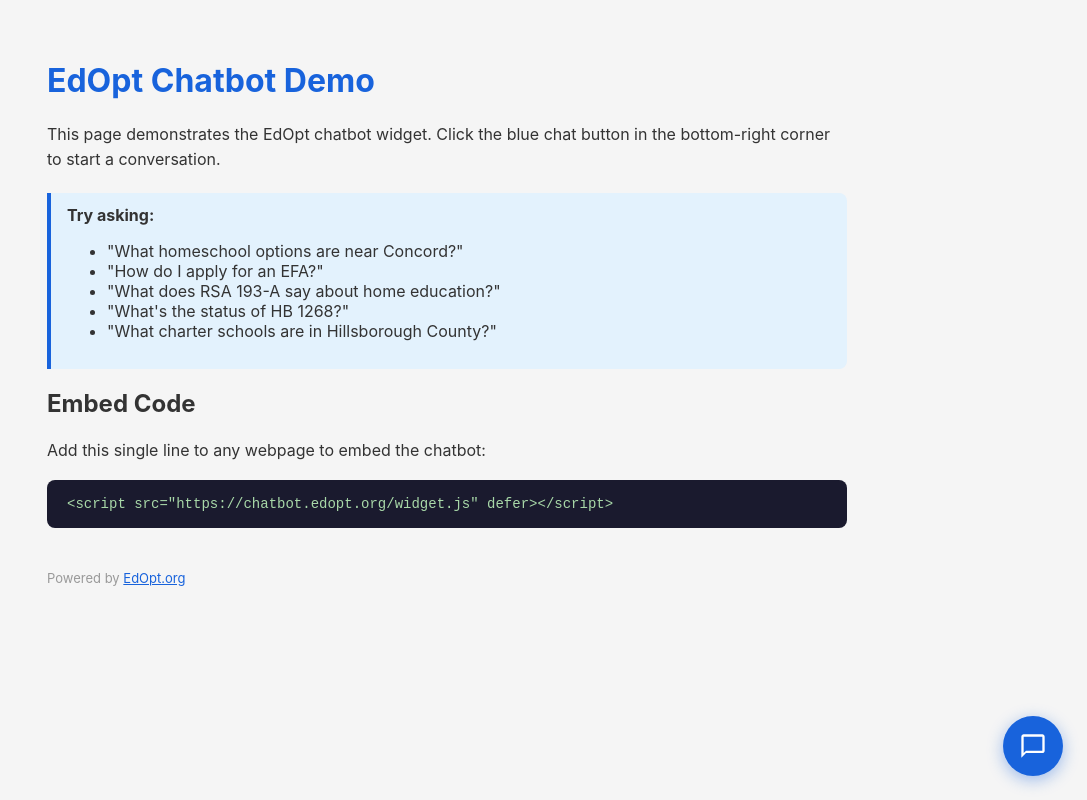
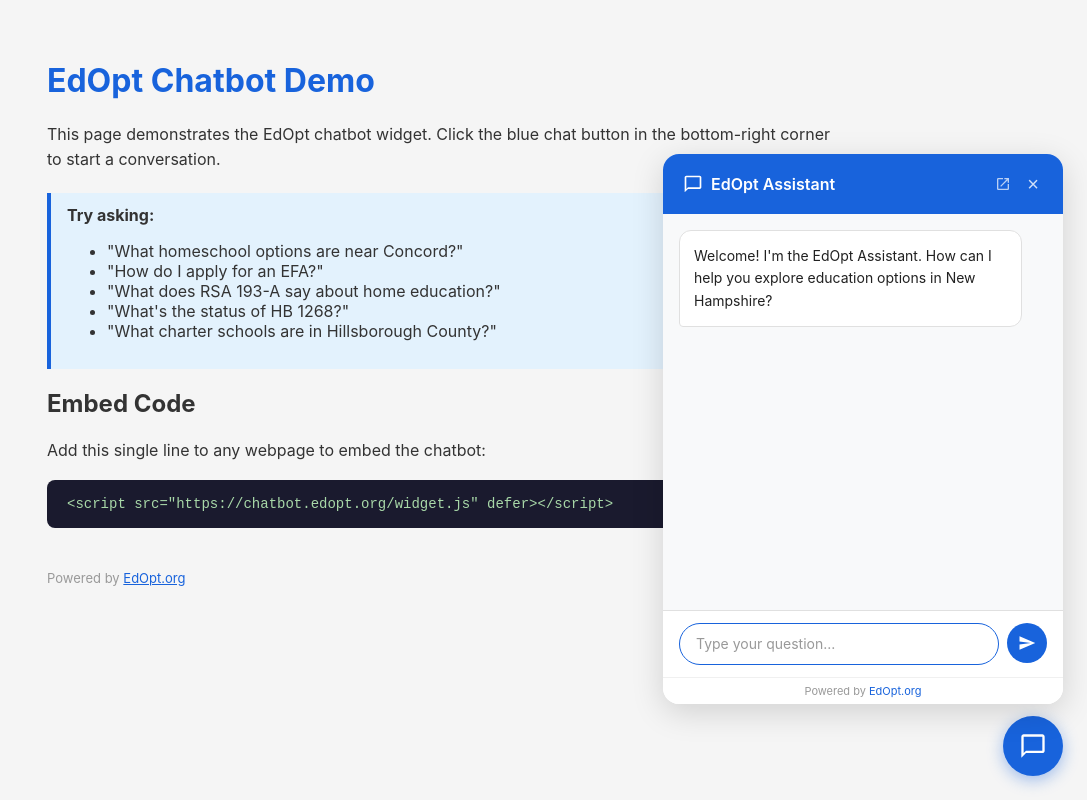
Before and after one commit to cmaidmentnh/edopt-chatbot, a Python web app: template templates/widget_demo.html in a window 1280 px wide. Shown: the whole page, without its empty margins (193-1280 px from the left). Run offline with Jinja, Linux system fonts and the light colour scheme; the template is opened without the code that fills it, so the values that code supplies are empty.

Commit message:
Pre-launch fixes: daily review, context loss, widget UX, fuzzy matching
- Daily review: fix missed conversations (track last_review_utc instead
  of fixed 24h window), add unique IP count, add theme discovery section,
  increase analysis max_tokens to 2000, add context loss detection
- Context loss: add CRITICAL instruction to review full conversation
  history before each answer, increase MAX_HISTORY_TURNS from 10 to 15
- Widget: auto-open on first visit (localStorage flag, 1.5s delay),
  add expand-to-new-window button in header (opens /beta in popup)
- Fuzzy matching: lower location threshold from 80 to 75 (catches
  misspellings like "Ossipi" for Ossipee)
- Admin: add unique_ips to /api/conversations and conversations page

Co-Authored-By: Claude Opus 4.6 <noreply@anthropic.com>

```diff
--- a/app.py
+++ b/app.py
@@ -145,6 +145,9 @@ async def api_conversations():
             .all()
         )
         total_messages = db.query(ChatMessage).count()
+        unique_ips = db.query(ChatSession.ip_address).filter(
+            ChatSession.ip_address.isnot(None)
+        ).distinct().count()
         result = []
         for s in sessions:
             messages = (
@@ -171,6 +174,7 @@ async def api_conversations():
         return {
             "total_sessions": len(sessions),
             "total_messages": total_messages,
+            "unique_ips": unique_ips,
             "sessions": result,
         }
     finally:
--- a/config.py
+++ b/config.py
@@ -32,7 +32,7 @@ PORT = int(os.getenv("PORT", "5012"))
 CORS_ORIGINS = os.getenv("CORS_ORIGINS", "https://edopt.org").split(",")
 
 # Chat
-MAX_HISTORY_TURNS = 10
+MAX_HISTORY_TURNS = 15
 MAX_TOKENS = 2048
 RATE_LIMIT = "15/minute"
 SESSION_TTL_HOURS = 24
--- a/geo.py
+++ b/geo.py
@@ -215,16 +215,16 @@ def normalize_location(text: str):
         town = NH_REGIONS[text_lower]
         return town, NH_TOWNS[town], False
 
-    # Fuzzy match on towns (threshold 80)
+    # Fuzzy match on towns (threshold 75)
     town_names = list(NH_TOWNS.keys())
     match, score = process.extractOne(text_lower, town_names)
-    if score >= 80:
+    if score >= 75:
         return match, NH_TOWNS[match], False
 
     # Fuzzy match on county names
     county_names = list(NH_COUNTIES.keys())
     match, score = process.extractOne(text_lower, county_names)
-    if score >= 80:
+    if score >= 75:
         return match, NH_COUNTIES[match]["center"], True
 
     return None, None, False
--- a/static/widget.css
+++ b/static/widget.css
@@ -73,6 +73,24 @@
     width: 20px;
     height: 20px;
     fill: #fff;
+}
+.edopt-chat-header-actions {
+    display: flex;
+    align-items: center;
+    gap: 8px;
+}
+.edopt-chat-expand {
+    background: none;
+    border: none;
+    color: #fff;
+    cursor: pointer;
+    padding: 4px;
+    opacity: 0.7;
+    display: flex;
+    align-items: center;
+}
+.edopt-chat-expand:hover {
+    opacity: 1;
 }
 .edopt-chat-close {
     background: none;
--- a/static/widget.js
+++ b/static/widget.js
@@ -18,6 +18,7 @@
       ? new URL(_script.src).origin
       : window.location.origin;
   const STORAGE_KEY = "edopt_chat_session_id";
+  const VISITED_KEY = "edopt_chat_visited";
   const SESSION_TTL = 24 * 60 * 60 * 1000; // 24 hours
 
   let sessionId = null;
@@ -156,7 +157,14 @@
           </svg>
           EdOpt Assistant
         </div>
-        <button class="edopt-chat-close" aria-label="Close chat">&times;</button>
+        <div class="edopt-chat-header-actions">
+          <button class="edopt-chat-expand" aria-label="Open in new window" title="Open in new window">
+            <svg viewBox="0 0 24 24" xmlns="http://www.w3.org/2000/svg" width="16" height="16">
+              <path d="M19 19H5V5h7V3H5a2 2 0 00-2 2v14a2 2 0 002 2h14a2 2 0 002-2v-7h-2v7zM14 3v2h3.59l-9.83 9.83 1.41 1.41L19 6.41V10h2V3h-7z" fill="white"/>
+            </svg>
+          </button>
+          <button class="edopt-chat-close" aria-label="Close chat">&times;</button>
+        </div>
       </div>
       <div class="edopt-chat-messages" id="edopt-messages"></div>
       <div class="edopt-chat-input-area">
@@ -179,6 +187,7 @@
 
     // Event listeners
     panel.querySelector(".edopt-chat-close").onclick = togglePanel;
+    panel.querySelector(".edopt-chat-expand").onclick = openInNewWindow;
 
     const input = document.getElementById("edopt-input");
     const sendBtn = document.getElementById("edopt-send");
@@ -196,6 +205,15 @@
       this.style.height = "auto";
       this.style.height = Math.min(this.scrollHeight, 80) + "px";
     });
+  }
+
+  function openInNewWindow() {
+    // Open the chat in a dedicated browser window
+    var url = API_BASE + "/beta";
+    if (sessionId) {
+      url += "?session_id=" + encodeURIComponent(sessionId);
+    }
+    window.open(url, "edopt_chat", "width=500,height=700,scrollbars=yes,resizable=yes");
   }
 
   function togglePanel() {
@@ -319,6 +337,17 @@
     sessionId = getSession();
     loadCSS();
     buildWidget();
+
+    // Auto-open on first visit (if user hasn't seen the widget before)
+    try {
+      if (!localStorage.getItem(VISITED_KEY)) {
+        localStorage.setItem(VISITED_KEY, "1");
+        // Small delay to let the page settle before opening
+        setTimeout(function () {
+          if (!isOpen) togglePanel();
+        }, 1500);
+      }
+    } catch (e) {}
   }
 
   if (document.readyState === "loading") {
--- a/system_prompt.py
+++ b/system_prompt.py
@@ -57,6 +57,7 @@ CLARIFYING QUESTIONS:
 - When a user asks about a SPECIFIC provider by name (e.g., "Daniel Learning Services", "North Star Academy"), search immediately using the keyword parameter — do NOT ask clarifying questions first. The user wants info about that specific provider.
 
 CONTEXT AWARENESS:
+- CRITICAL: Before answering each question, review the ENTIRE conversation history. Remember key facts the user has shared — their child's grade level, education type (EFA, homeschool, public school, private school), location, and specific needs. Never forget or contradict these details within the same conversation.
 - Pay attention to whether the user is homeschooling, using public school, or in private school. Tailor recommendations accordingly:
   - Homeschool families: co-ops, curriculum providers, parent networks, EFA
   - Public school families seeking supplementation: after-school programs, tutoring, enrichment. Note that school-based supports (Title I tutoring, after-school help) may be available through their school.
--- a/templates/conversations.html
+++ b/templates/conversations.html
@@ -185,7 +185,7 @@
             const container = document.getElementById('container');
             const stats = document.getElementById('stats');
 
-            stats.textContent = data.total_sessions + ' sessions, ' + data.total_messages + ' messages';
+            stats.textContent = data.total_sessions + ' sessions, ' + data.total_messages + ' messages, ' + (data.unique_ips || 0) + ' unique users';
 
             if (!data.sessions.length) {
                 container.innerHTML = '<div class="empty-state"><h2>No conversations yet</h2><p>Conversations will appear here once users start chatting.</p></div>';
```
Also changed, not shown: daily_review.py (+31 -11 lines).
